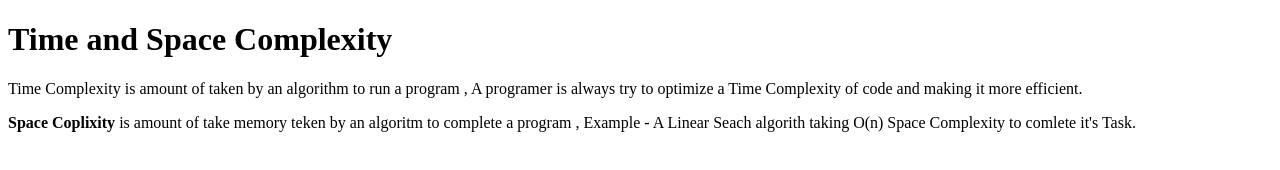
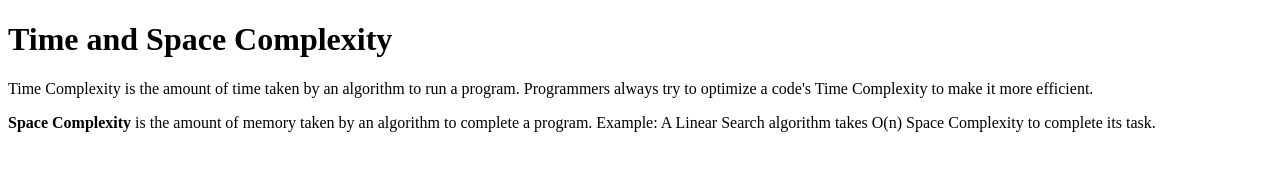
Before and after one commit to acciojob/time-and-space-complexity-MdMozakkeAnam, a website: page main.html in a window 1280 px wide. Drawn offline with Linux system fonts and the light colour scheme.

Commit message:
created a submission

```diff
--- a/main.html
+++ b/main.html
@@ -7,13 +7,12 @@
 </head>
 
 <body>
-	<!-- the entire body must be written by student -->
-	<h1>Time and Space Complexity</h1>
-	<p>Time Complexity is amount of taken by an algorithm to run a program , A programer is always try to optimize a Time Complexity of code and making it more efficient.</p>
-	<p><b>Space Coplixity</b> is amount of take memory teken by an algoritm to complete a program , Example - A Linear Seach algorith taking O(n) Space Complexity to comlete it's Task.</p>
-    <script type="text/javascript" src="./script.js">
-</script>
+    <h1>Time and Space Complexity</h1>
+    <p>Time Complexity is the amount of time taken by an algorithm to run a program. Programmers always try to optimize a code's Time Complexity to make it more efficient.</p>
+    <p><b>Space Complexity</b> is the amount of memory taken by an algorithm to complete a program. Example: A Linear Search algorithm takes O(n) Space Complexity to complete its task.</p>
 
+	<script type="text/javascript" src="./script.js"></script>
 </body>
 
+
 </html>
```
